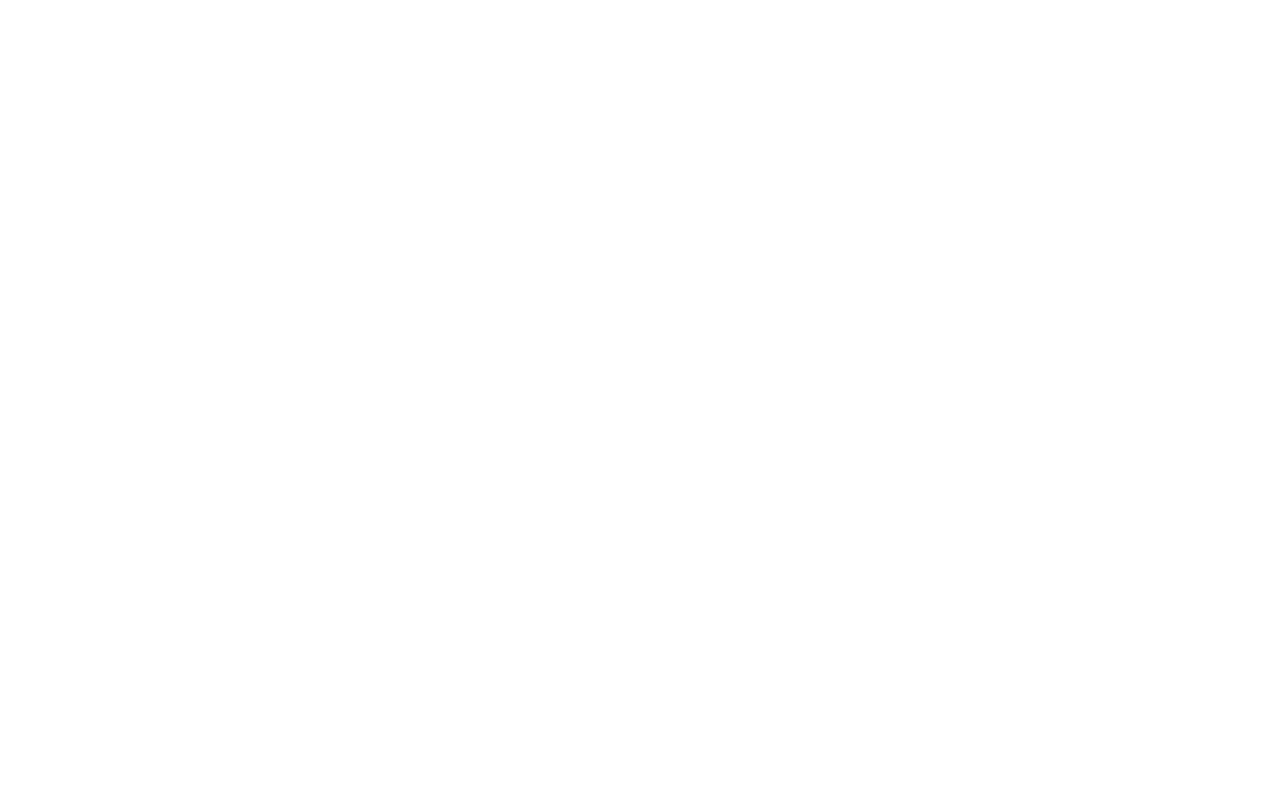
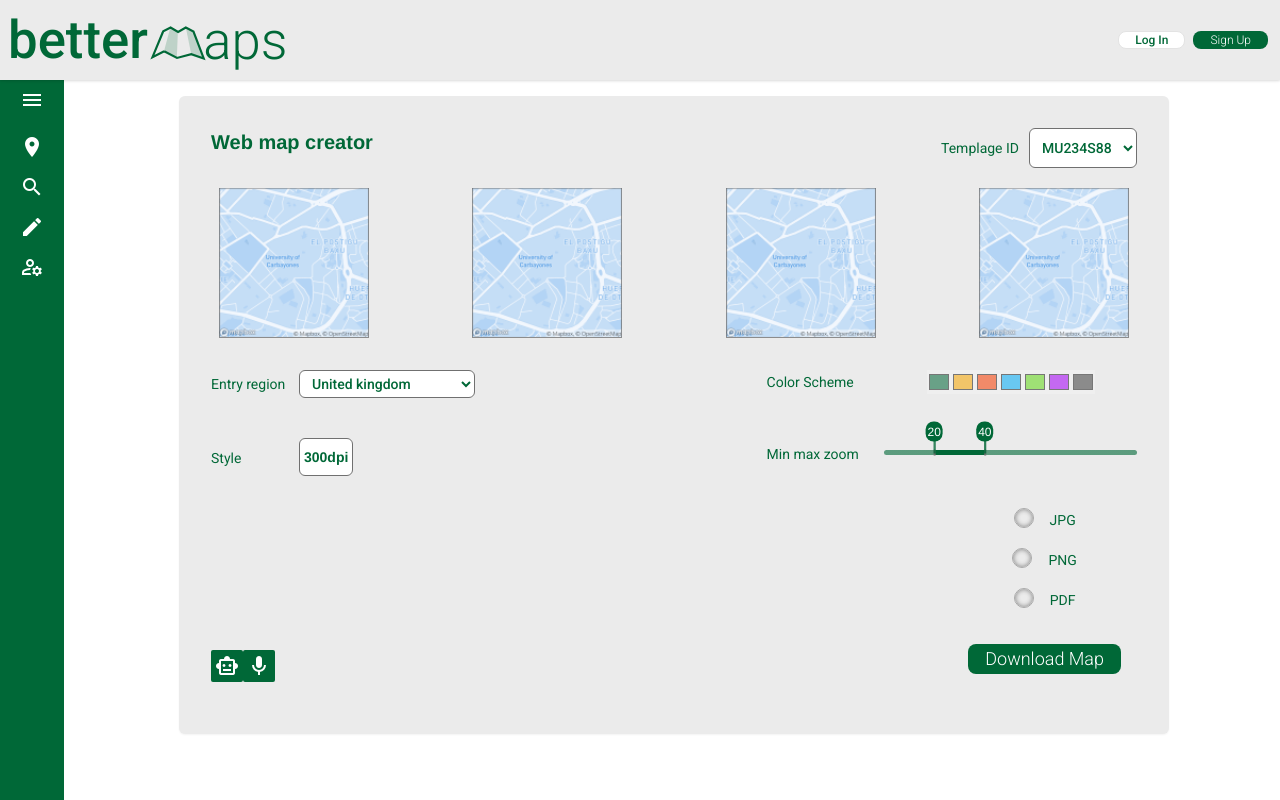
Before and after one commit to halfbug/fivr-pabloviejo, a React (Create React App) app: page /web in a window 1280 px wide. Built offline with nearby package versions, Linux system fonts and the light colour scheme.

Commit message:
web page done

```diff
--- a/src/App.js
+++ b/src/App.js
@@ -9,6 +9,7 @@
 import Account from './pages/account';
 import Style from './pages/style';
 import Print from './pages/print';
+import Web from './pages/web';
 
 function App() {
   return (
@@ -21,6 +22,7 @@
                 <Route path='/account' exact component={Account} />
                 <Route path='/style' exact component={Style} />
                 <Route path='/print' exact component={Print} />
+                <Route path='/web' exact component={Web} />
     </Router>
     </div>
   );
--- a/src/pages/create.js
+++ b/src/pages/create.js
@@ -16,6 +16,9 @@
     function handlePrint() {
      history.push("/print");
     }
+    function handleWeb() {
+        history.push("/web");
+       }
     return (
         <Page menu={menu} >
 
@@ -24,9 +27,9 @@
                 <div className="flex flex-col sm:flex-row justify-around ">
 
                     <Card
-                    detail={ <Button size="large" label="Web map" />}
+                    detail={ <Button size="large" label="Web map" onClick={handleWeb}  />}
                     media={<Thumbnail src={DarkMap}className="self-center"  />}
-                    onClick={() => {}}
+
                     />
 
                     <Card
--- a/src/pages/print.js
+++ b/src/pages/print.js
@@ -27,6 +27,7 @@
 
     ];
     const [state, setstate] = useState({values:[50]});
+    const STEP = 0.1;
     const MIN = 0;
     const MAX = 100;
     return (
--- /dev/null
+++ b/src/pages/web.js
@@ -0,0 +1,182 @@
+import React, { useState } from 'react'
+import Page from '../components/page';
+import { menu } from '../sidemenu';
+import  Container from '../components/container';
+import DarkMap from '../assets/darkmap.png';
+import LightMap from '../assets/lightmap.png';
+import Button from '../components/button';
+import Thumbnail from '../components/thumbnail';
+import Card from '../components/card';
+import SelectedField from '../components/selectField';
+import TextField from '../components/textField';
+import Pointer from '../assets/pointer.png';
+import { Range, getTrackBackground } from 'react-range';
+
+
+const Analyse = () => {
+    const selectOptions = [
+        {value : 'UK', label: 'United kingdom' },
+        {value : 'Afghanistan', label: 'Afghanistan' },
+        {value : 'USA', label: 'United States' },
+        ];
+
+        const [values, setValues] = React.useState([20, 40]);
+    const STEP = 0.1;
+    const MIN = 0;
+    const MAX = 100;
+
+    return (
+        <Page menu={menu} >
+
+                <Container className=" md:mt-18 flex self-center p-3 sm:p-8 sm:w-full md:w-5/6 lg:w-5/6 flex-col sm:flex-col mb-6" >
+
+                <div className="flex flex-row w-full justify-between mb-3">
+                    <h1>Web map creator</h1>
+                    <SelectedField label="Templage ID" options={[{value: "MU234S88", label: "MU234S88"}]} className="w-3/4"  />
+                </div>
+
+                <div className="flex flex-row w-full justify-between flex-wrap">
+                <Thumbnail src={LightMap} className="m-2"  />
+                <Thumbnail src={LightMap} className="m-2"  />
+                <Thumbnail src={LightMap} className="m-2"  />
+                <Thumbnail src={LightMap} className="m-2"  />
+                </div>
+
+                <div className="flex flex-col sm:flex-row w-full justify-between mb-3 mt-5">
+                <div className="flex flex-row justify-between align-middle my-1">
+
+                    <SelectedField label="Entry region" options={selectOptions} />
+                </div>
+
+                <div className="flex flex-col sm:flex-row justify-start align-middle w-full sm:w-2/5 my-1">
+                    <label className="text-green-600 font-sans w-full md:w-40">Color Scheme</label>
+                   <div className="flex flex-row justify-between" >
+
+                   <input className="w-6 h-6" type="color" name="color1" value="#69a187" />
+                   <input className="w-6 h-6" type="color" name="color1" value="#f2c569" />
+                   <input className="w-6 h-6" type="color" name="color1" value="#f28a69" />
+                   <input className="w-6 h-6" type="color" name="color1" value="#69c8f2" />
+                   <input className="w-6 h-6" type="color" name="color1" value="#9fe075" />
+                   <input className="w-6 h-6" type="color" name="color1" value="#c469f2" />
+                   <input className="w-6 h-6" type="color" name="color1" value="#8b8b8b" />
+                   </div>
+
+                </div>
+                </div>
+
+
+                <div className="flex flex-col sm:flex-row justify-between mb-3 mt-5">
+                <div className="flex flex-row justify-start align-middle my-1">
+                  <label className="text-green-600 font-sans mt-2 mr-2 w-full sm:w-20">Style</label>
+                  <label className="bg-white border font-semibold border-gray-600 px-1 py-1.5 rounded-md text-green-600">300dpi</label>
+                </div>
+                <div className="flex flex-row justify-start align-middle my-1  mt-5 md:mt-0 w-full sm:w-2/5" >
+                  <label className="text-green-600 font-sans mt-2 mr-2 w-full md:w-40 ">Min max zoom</label>
+                  <Range
+        values={values}
+        step={0.1}
+        min={MIN}
+        max={MAX}
+       onChange={(values) => setValues(values)}
+        renderTrack={({ props, children }) => (
+          <div
+            onMouseDown={props.onMouseDown}
+            onTouchStart={props.onTouchStart}
+            style={{
+              ...props.style,
+              height: '36px',
+              display: 'flex',
+              width: '100%'
+            }}
+
+          >
+            <div
+              ref={props.ref}
+              style={{
+                height: '5px',
+                width: '100%',
+                borderRadius: '4px',
+                background: getTrackBackground({
+                  values,
+                  colors: ['#0068379b', '#006837', '#0068379b'],
+                  min: MIN,
+                  max: MAX,
+
+                }),
+                alignSelf: 'center'
+              }}
+            >
+              {children}
+            </div>
+          </div>
+        )}
+        renderThumb={({ index, props, isDragged }) => (
+          <div
+            {...props}
+            style={{
+              ...props.style,
+
+            }}
+            className="bg-gray-600 h-1.5 w-0.5 rounded-t-md flex"
+          >
+            <div
+            className={`${isDragged? `bg-green-900` : `bg-green-600`}
+                        h-4 w-0.5 -mt-3 focus:outline-none flex justify-start align-top relative
+                        `}
+            >
+            <div className={`absolute bg-green-600 text-white rounded-lg p-0.5 -left-2 -top-4 text-xs focus:outline-none ${isDragged? `bg-green-900` : `bg-green-600`} `}>
+              {values[index].toFixed(0)}
+              </div>
+            </div>
+            <div
+            className={`${isDragged? `bg-green-900` : `bg-green-600`}
+                        h-4 w-0.5 -mt-3 focus:outline-none flex justify-start align-top relative
+                        `}
+            />
+          </div>
+        )}
+      />
+                </div>
+                </div>
+
+                <div className="flex flex-row w-full justify-between items-end mb-3">
+                <div className="flex flex-row justify-center">
+
+                        <button className="bg-green-600 text-white p-1 flex items-center rounded-sm my-2" onClick={()=>console.log('yes')}>
+                                <span class="material-icons-outlined">
+                            smart_toy
+                            </span>
+                        </button>
+                        <button className="bg-green-600 text-white p-1 flex items-center rounded-sm my-2" onClick={()=>console.log('yes')}>
+                        <span class="material-icons-outlined">
+                            mic
+                            </span>
+                        </button>
+                </div>
+                    <div>
+                    <div className="flex flex-col sm:flex-col justify-end align-middle p-2">
+                <div className="flex flex-row justify-center align-middle p-2">
+                    <input type="radio" name="gender" value="jpg" />  <label className="text-green-600 font-sans self-center">JPG</label>
+                </div>
+                <div className="flex flex-row justify-center align-middle p-2">
+                    <input type="radio" name="gender" value="png" />  <label className="text-green-600 font-sans self-center">PNG</label>
+                </div>
+                <div className="flex flex-row justify-center align-middle p-2">
+                    <input type="radio" name="gender" value="pdf" />  <label className="text-green-600 font-sans self-center">PDF</label>
+                </div>
+
+
+                </div>
+                <div className="flex flex-col sm:flex-row justify-end align-middle p-3">
+                   <Button label="Download map" primary />
+                </div>
+                    </div>
+                </div>
+                </Container>
+
+
+        </Page>
+    )
+}
+
+export default Analyse
```
